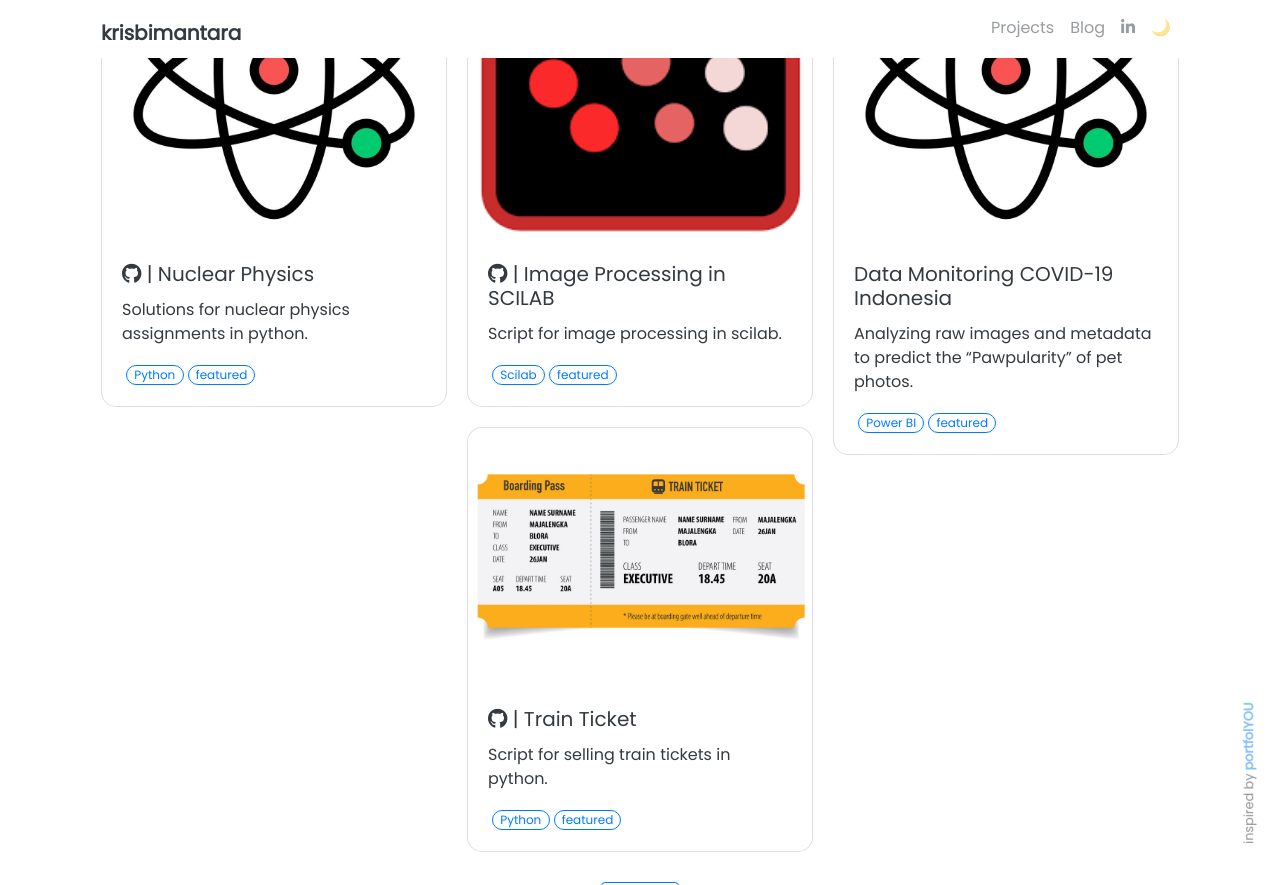
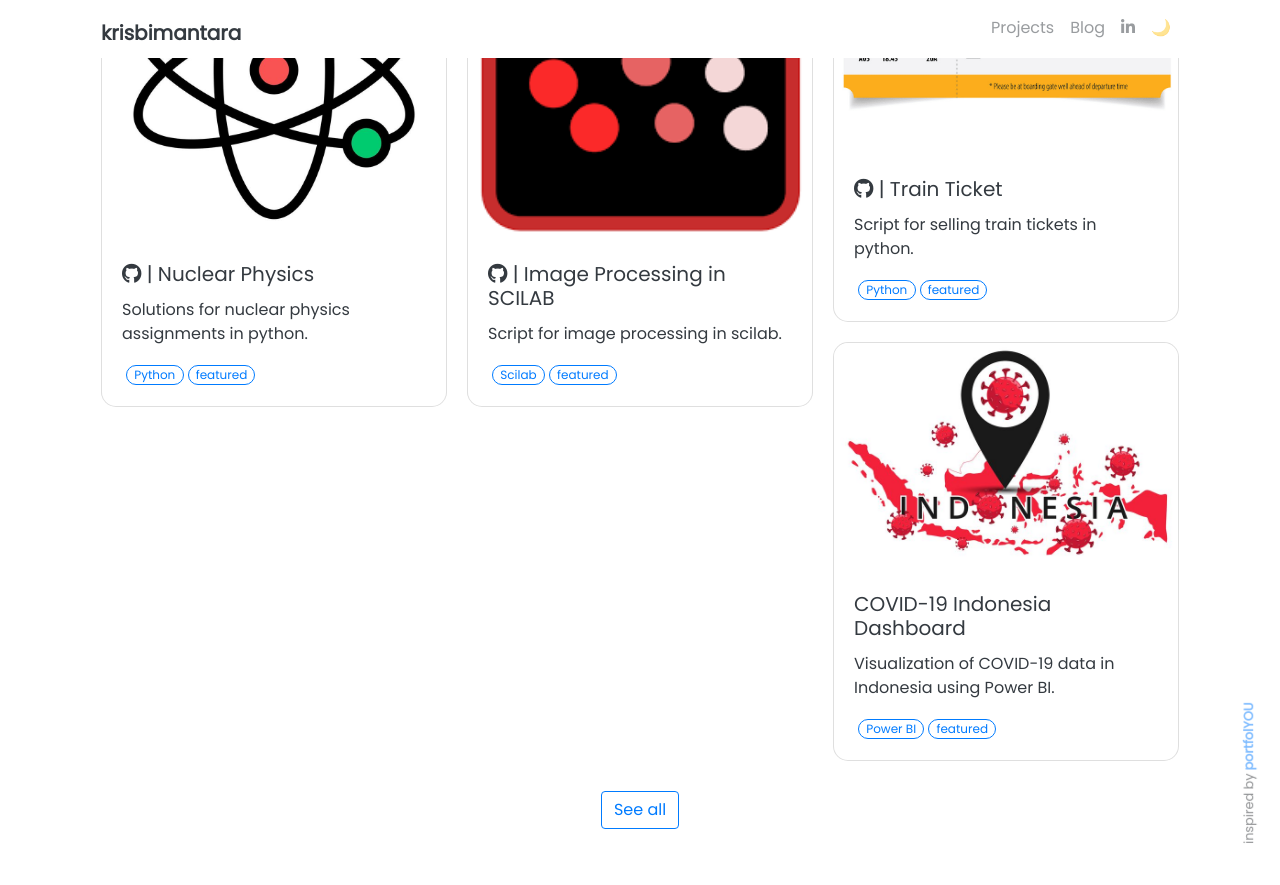
Before and after one commit to krisbimantara/krisbimantara.github.io, a Jekyll site: the page built from pages/index.md, in a window 1280 px wide and 900 px high, scrolled down 1064 px, cut to the strip 0-885 px from the top of the window. Built offline with Jekyll 4.4.1, drawn with Linux system fonts in a browser that asks for light colours; nearby versions of some CDN libraries.

Commit message:
Update (4) COVID19-dashboard.md

```diff
--- a/_projects/(4) COVID19-dashboard.md
+++ b/_projects/(4) COVID19-dashboard.md
@@ -1,8 +1,8 @@
 ---
-name: Data Monitoring COVID-19 Indonesia
+name: COVID-19 Indonesia Dashboard
 tools: [Power BI, featured]
-image: ../assets/img/nuklir.jpg
-description: Analyzing raw images and metadata to predict the “Pawpularity” of pet photos.
+image: ../assets/img/Covid-indonesia.jpg
+description: Visualization of COVID-19 data in Indonesia using Power BI.
 ---
 <div class="row">
 <iframe title="Covid19_Dashboard_Indo_krisbimantara" width="1024" height="590" src="https://app.powerbi.com/view?r=eyJrIjoiMTA0YzJiNDYtZmFiZi00MjU4LTkzZGMtNGQ2ZThiNTdkODk2IiwidCI6ImQ3Yjk1ZWM0LTlhN2YtNDI2MC1iMmUzLWViNTNmMGFjODQwMSIsImMiOjEwfQ%3D%3D&pageName=ReportSection" frameborder="0" allowFullScreen="true"></iframe>
```
